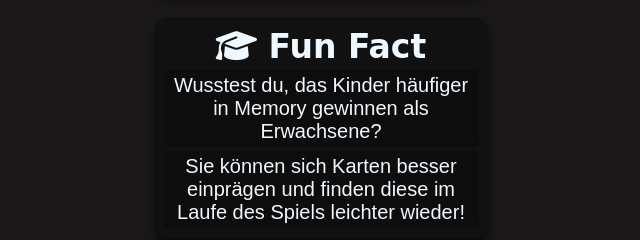
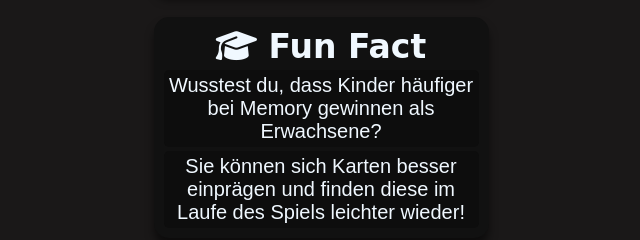
Before and after one commit to mbplabst/PsemGames, a plain HTML site: page games/memory/index.html in a window 1280 px wide. Shown: the part 1006-1246 px from the top of the page, 319-959 px from the left. Drawn offline with Linux system fonts and the light colour scheme; a web font is replaced by a local one.

Commit message:
Update index.html

```diff
--- a/games/memory/index.html
+++ b/games/memory/index.html
@@ -315,7 +315,7 @@
 
             <div class="wrapper-text">
                 <h1><i class="fa-solid fa-graduation-cap"></i> Fun Fact</h1>
-                <p class="content-hightlight">Wusstest du, das Kinder häufiger in Memory gewinnen als Erwachsene?</p>
+                <p class="content-hightlight">Wusstest du, dass Kinder häufiger bei Memory gewinnen als Erwachsene?</p>
                 <p class="content-hightlight">Sie können sich Karten besser einprägen und finden diese im Laufe des
                     Spiels leichter wieder!
                 </p>
```
